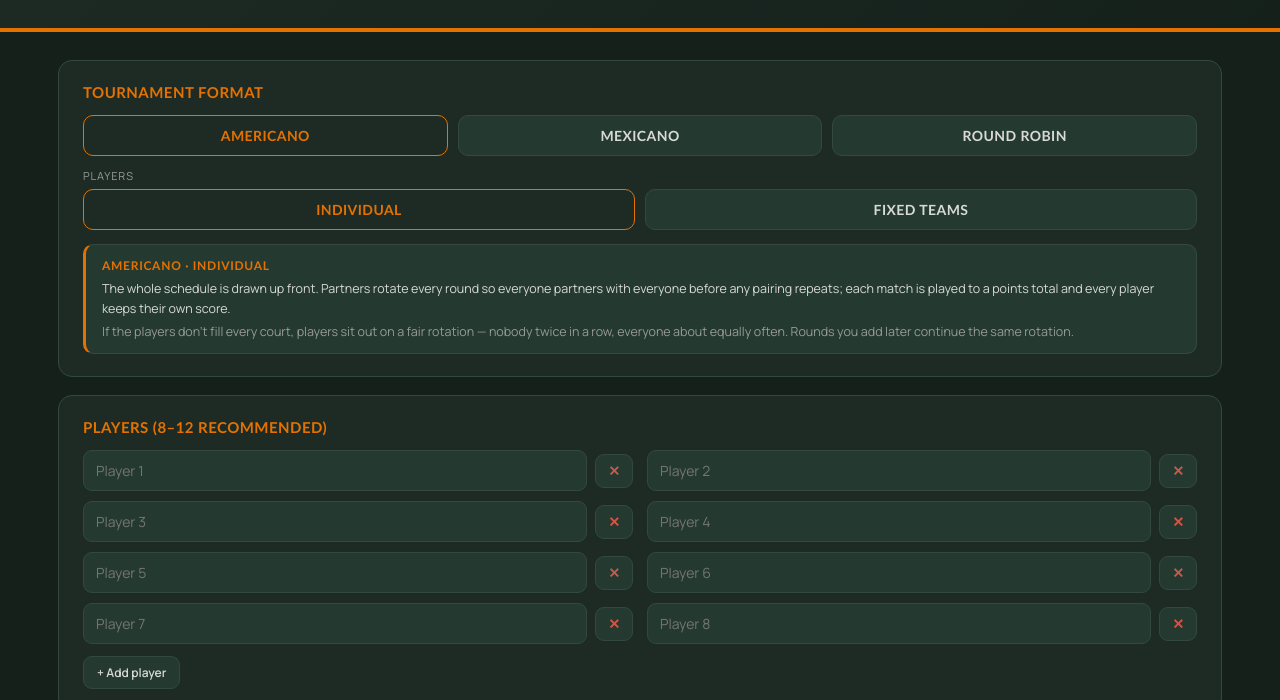
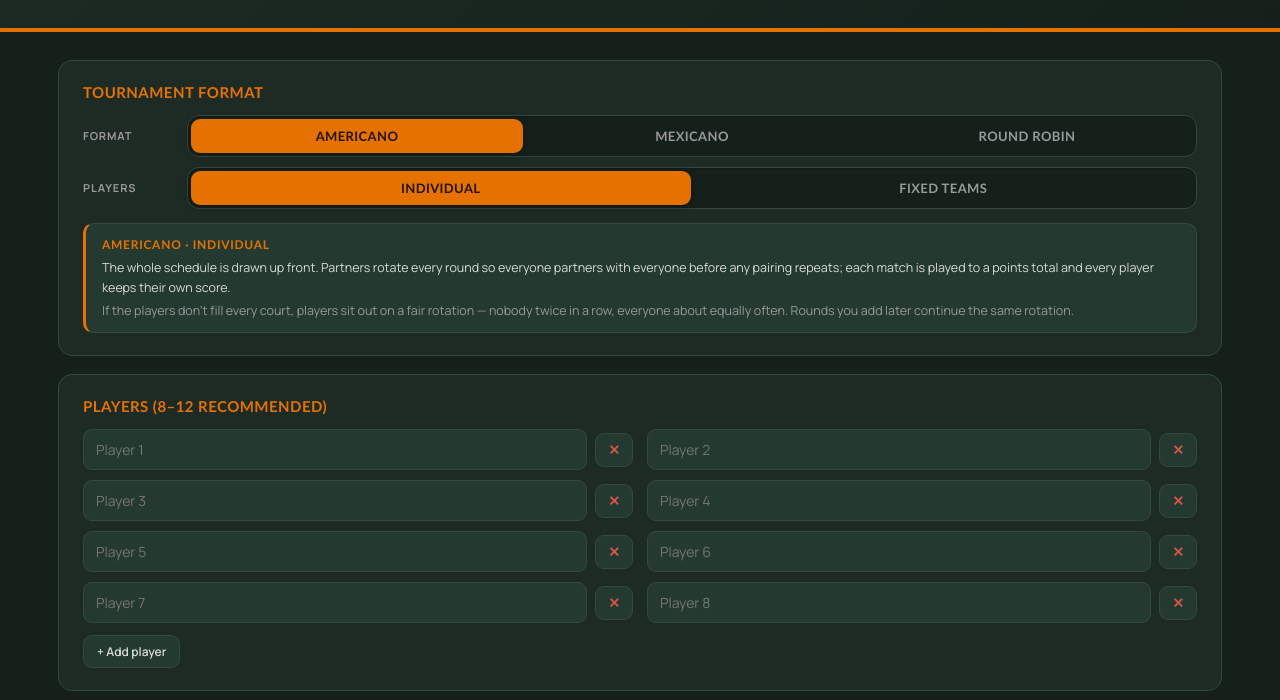
Before and after one commit to lebensvoll/thu-americano, a plain HTML site: page index.html in a window 1280 px wide. Shown: the part 99-799 px from the top of the page. Drawn offline with Linux system fonts and the light colour scheme.

Commit message:
Add files via upload

```diff
--- a/index.html
+++ b/index.html
@@ -524,13 +524,21 @@
   .format-btn.active{border-color:var(--accent); background:var(--panel);}
   .format-btn.active .fmt-name{color:var(--accent);}
   .mex-mode{margin-top:14px;}
-  /* compact format picker: names only; the selected combination is explained
-     in one box under the buttons */
+  /* ---------- FORMAT PICKER: iOS-style segmented controls ----------
+     One row per choice: label on the left (above it on phones), a rounded
+     track with equal segments; the chosen segment is filled with the theme
+     accent. #app prefix so theme-specific .format-btn rules don't leak in. */
   .fmt-card .fmt-desc{display:none;}
-  .fmt-card .format-btn{padding:11px 14px; text-align:center;}
-  .fmt-card .format-btn .fmt-name{margin-bottom:0; font-size:14px;}
-  .fmt-card .mex-mode{margin-top:12px;}
-  .fmt-card .mex-mode-label{margin-bottom:6px;}
+  .fmt-card .fmt-row{display:grid; grid-template-columns:92px 1fr; align-items:center; gap:12px; margin:0;}
+  .fmt-card .fmt-row + .fmt-row{margin-top:10px;}
+  .fmt-card .fmt-row .mex-mode-label{margin:0; font-size:11px; font-weight:700; letter-spacing:.08em;}
+  #app .fmt-card .format-toggle{display:flex; flex-direction:row; gap:3px; padding:3px; border-radius:12px; background:var(--dark); border:1px solid var(--border); box-shadow:inset 0 1px 2px rgba(0,0,0,.25);}
+  #app .fmt-card .format-btn{flex:1 1 0; min-width:0; margin:0; padding:9px 6px; border:0; border-radius:9px; background:transparent; box-shadow:none; text-align:center; backdrop-filter:none; -webkit-backdrop-filter:none; transition:background .15s, color .15s;}
+  #app .fmt-card .format-btn .fmt-name{margin:0; font-size:13px; letter-spacing:.03em; color:var(--muted); white-space:nowrap; overflow:hidden; text-overflow:ellipsis;}
+  #app .fmt-card .format-btn:hover .fmt-name{color:var(--text);}
+  #app .fmt-card .format-btn.active{background:var(--accent); box-shadow:0 2px 8px rgba(0,0,0,.25);}
+  #app .fmt-card .format-btn.active .fmt-name{color:var(--ink);}
+  .fmt-card .fmt-info{margin-top:14px;}
   .fmt-info{margin-top:14px; padding:12px 14px 12px 16px; border-radius:10px; border:1px solid var(--border); border-left:3px solid var(--accent); background:var(--panel2); font-size:12.5px; line-height:1.55; color:var(--text);}
   .fmt-info .fi-title{display:block; font-family:var(--font-faq); font-weight:700; font-size:12px; letter-spacing:.06em; text-transform:uppercase; color:var(--accent); margin-bottom:4px;}
   .fmt-info p{margin:0;}
@@ -770,9 +778,9 @@
     .field-info label{padding-right:30px; min-height:24px;}
     .field-info .info-icon{position:absolute; top:0; right:0; margin:0; width:26px; height:26px; font-size:13px;}
     .format-toggle{flex-direction:column;}
-    .fmt-card .format-toggle{flex-direction:row; gap:6px;}
-    .fmt-card .format-btn{padding:10px 6px;}
-    .fmt-card .format-btn .fmt-name{font-size:12.5px; letter-spacing:.01em;}
+    .fmt-card .fmt-row{grid-template-columns:1fr; gap:6px;}
+    #app .fmt-card .format-btn{padding:10px 4px;}
+    #app .fmt-card .format-btn .fmt-name{font-size:12.5px; letter-spacing:.02em;}
     .layout{grid-template-columns:1fr;}
     /* Sticky sidebar makes sense side-by-side on desktop, but in this
        single-column mobile layout it pins the leaderboard over the rounds
@@ -1630,6 +1638,8 @@ function renderSetup(){
 
       <div class="card fmt-card">
         <div class="section-title"><span>TOURNAMENT FORMAT</span></div>
+        <div class="mex-mode fmt-row">
+          <div class="mex-mode-label">Format</div>
         <div class="format-toggle" id="formatToggle">
           <button type="button" class="format-btn" data-type="americano">
             <span class="fmt-name">Americano</span>
@@ -1644,7 +1654,8 @@ function renderSetup(){
             <span class="fmt-desc">Fixed teams of two. Every team plays every other team in its group (1&ndash;4 groups), then the top teams go to a playoff.</span>
           </button>
         </div>
-        <div class="mex-mode" id="teamModeBox">
+        </div>
+        <div class="mex-mode fmt-row" id="teamModeBox">
           <div class="mex-mode-label">Players</div>
           <div class="format-toggle" id="teamModeToggle">
             <button type="button" class="format-btn" data-team="0">
@@ -1657,11 +1668,11 @@ function renderSetup(){
             </button>
           </div>
         </div>
-        <div class="mex-mode" id="mexModeBox">
-          <div class="mex-mode-label">Mexicano pairing</div>
+        <div class="mex-mode fmt-row" id="mexModeBox">
+          <div class="mex-mode-label">Pairing</div>
           <div class="format-toggle" id="mexModeToggle">
             <button type="button" class="format-btn" data-mex="shuffle">
-              <span class="fmt-name">Shuffle mode</span>
+              <span class="fmt-name">Shuffle</span>
               <span class="fmt-desc">Active rotation. Foursomes still follow the standings, but partners change every round &mdash; never the same partner twice in a row, as few repeat partners and opponents as possible.</span>
             </button>
             <button type="button" class="format-btn" data-mex="classic">
```
